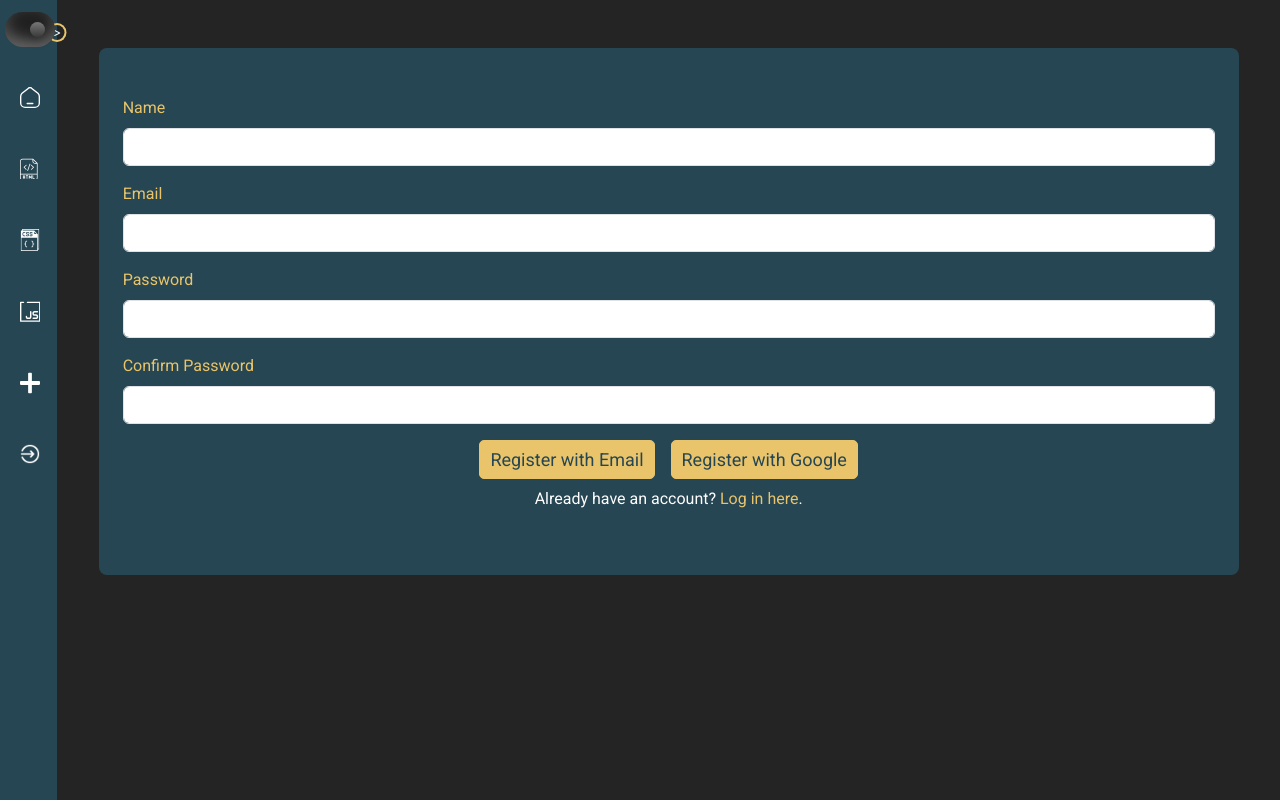
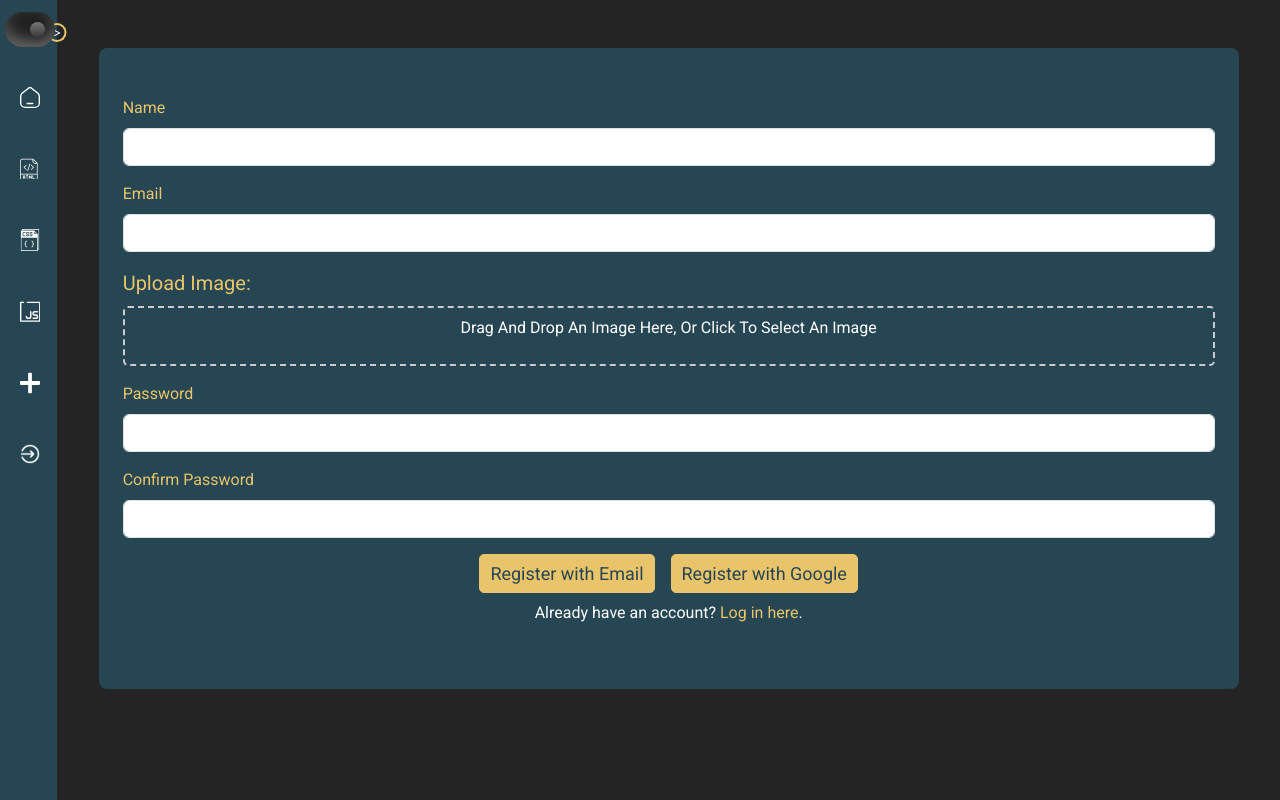
Before and after one commit to YonatanBenezra/Cleancode-client, a React (Vite) app: page /registration in a window 1280 px wide. Built offline with nearby package versions, Linux system fonts and the light colour scheme; no server answers.

Commit message:
Added Image upload page

```diff
--- a/src/routes/registration/Registration.jsx
+++ b/src/routes/registration/Registration.jsx
@@ -4,16 +4,20 @@ import GlobalContext from "../../contexts/Global-Context";
 import { useContext, useState } from "react";
 import { Link, useNavigate } from "react-router-dom";
 import { useGoogleLogin } from "@react-oauth/google";
+import Dropzone from "react-dropzone";
 
 const Registration = () => {
   const { setUser } = useContext(GlobalContext);
   const [error, setError] = useState(null);
+  const [uploadedImg, setUploadedImg] = useState(null);
+
   const navigate = useNavigate();
   const {
     register,
     handleSubmit,
     formState: { errors },
     watch,
+    setValue,
   } = useForm();
 
   const onFormSubmit = async (userData) => {
@@ -67,6 +71,23 @@ const Registration = () => {
     onSuccess: handleGoogleSuccess,
     onError: handleGoogleError,
   });
+  const onDrop = async (acceptedFiles) => {
+    const formData = new FormData();
+    formData.append("file", acceptedFiles[0]);
+    formData.append("upload_preset", "cleancode");
+
+    try {
+      const response = await axios.post(
+        "https://api.cloudinary.com/v1_1/djkdk03mf/image/upload",
+        formData
+      );
+      const photo = response.data.secure_url;
+      setValue("photo", photo);
+      setUploadedImg(photo);
+    } catch (error) {
+      console.error("Error uploading image:", error);
+    }
+  };
 
   return (
     <div
@@ -106,6 +127,37 @@ const Registration = () => {
           {errors.email && (
             <div className="invalid-feedback">Email is required</div>
           )}
+        </div>
+        <div className="mb-3">
+          {uploadedImg && (
+            <div className="text-center">
+              <img
+                src={uploadedImg}
+                alt="Uploaded"
+                style={{
+                  width: "100px",
+                  height: "100%",
+                  objectFit: "cover",
+                  borderRadius: "50%",
+                }}
+              />
+            </div>
+          )}
+          <label htmlFor="imgUrl" className="form-label blog-label">
+            Upload Image:
+          </label>
+          <div>
+            <Dropzone onDrop={onDrop} accept="image/*">
+              {({ getRootProps, getInputProps }) => (
+                <div className="dropzone-container" {...getRootProps()}>
+                  <input {...getInputProps()} id="imgUrl" />
+                  <p className="dropzone-text">
+                    Drag and drop an image here, or click to select an image
+                  </p>
+                </div>
+              )}
+            </Dropzone>
+          </div>
         </div>
         <div className="mb-3">
           <label htmlFor="password" className="form-label">
--- a/src/routes/topicsExercises/exerciseDetails/exercise-details.scss
+++ b/src/routes/topicsExercises/exerciseDetails/exercise-details.scss
@@ -1,14 +1,5 @@
-.exercise-details-container {
-  display: flex;
-  flex-direction: column;
-  align-items: center;
-  font-size: 16px;
-  font-weight: bolder;
-}
-
 .html-css-editor-container {
   display: flex;
-  width: 100%;
   min-height: 100vh;
 
   @media screen and (max-width: 768px) {
@@ -24,7 +15,7 @@
 
   .preview-container {
     width: 50%;
-    min-height: 90vh;
+    min-height: 100vh;
     background-color: white;
     @media screen and (max-width: 768px) {
       width: 100%;
```
